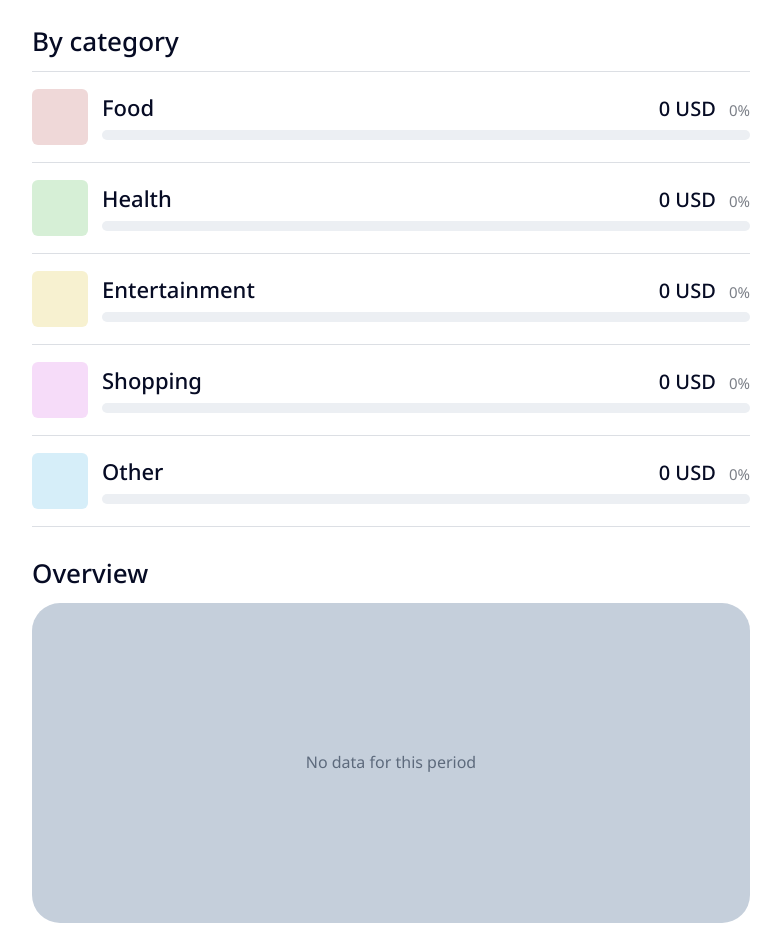
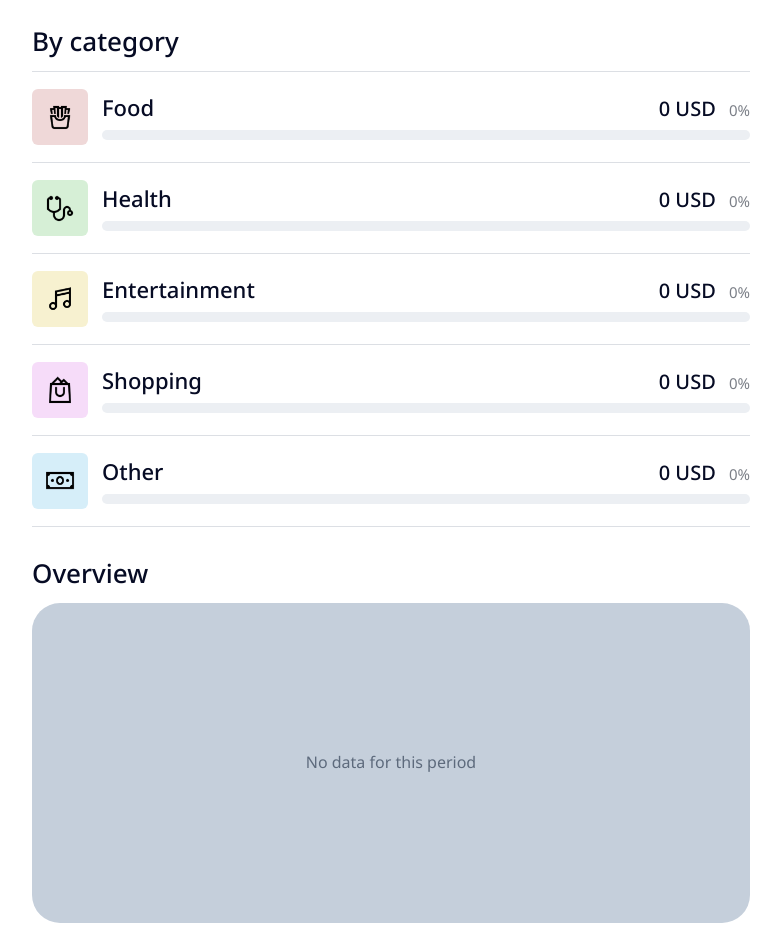
Before and after one commit to arthas-se/LW2_TeamProject, a plain HTML site: page frontend/index.html in a window 1280 px wide. Shown: the part 1239-2165 px from the top of the page, without its empty margins (258-1039 px from the left). Drawn offline with Linux system fonts and the light colour scheme; no server answers.

Commit message:
full fix

```diff
--- a/frontend/index.html
+++ b/frontend/index.html
@@ -46,7 +46,7 @@
     <section class="balance-section">
       <header class="page-header">
         <h1 class="page-title">My balance</h1>
-        <span class="brand">FINO</span>
+        <span class="brand">KOVALL</span>
       </header>
 
       <div class="balance-card">
@@ -195,7 +195,7 @@
         <div class="stat-row" data-category="food">
           <div class="transaction__icon transaction__icon--food">
             <!-- Icon: 32x32 -->
-            <img src="" alt="">
+            <img src="img/French Fries.png" alt="">
           </div>
           <div class="stat-row__body">
             <div class="stat-row__top">
@@ -209,7 +209,7 @@
         <div class="stat-row" data-category="health">
           <div class="transaction__icon transaction__icon--health">
             <!-- Icon: 32x32 -->
-            <img src="" alt="">
+            <img src="img/Stethoscope.png" alt="">
           </div>
           <div class="stat-row__body">
             <div class="stat-row__top">
@@ -223,7 +223,7 @@
         <div class="stat-row" data-category="entertainment">
           <div class="transaction__icon transaction__icon--entertainment">
             <!-- Icon: 32x32 -->
-            <img src="" alt="">
+            <img src="img/Musical Note.png" alt="">
           </div>
           <div class="stat-row__body">
             <div class="stat-row__top">
@@ -237,7 +237,7 @@
         <div class="stat-row" data-category="shopping">
           <div class="transaction__icon transaction__icon--shopping">
             <!-- Icon: 32x32 -->
-            <img src="" alt="">
+            <img src="img/Shopping Bag Full.png" alt="">
           </div>
           <div class="stat-row__body">
             <div class="stat-row__top">
@@ -251,7 +251,7 @@
         <div class="stat-row" data-category="other">
           <div class="transaction__icon transaction__icon--other">
             <!-- Icon: 32x32 -->
-            <img src="" alt="">
+            <img src="img/Money Bill.png" alt="">
           </div>
           <div class="stat-row__body">
             <div class="stat-row__top">
@@ -277,7 +277,7 @@
     <div class="transaction">
       <div class="transaction__icon">
         <!-- Icon: 32x32 (path is set by script.js, see ICONS) -->
-        <img src="" alt="">
+        <img src="img/Analytics.png" alt="">
       </div>
       <span class="transaction__name"></span>
       <div class="transaction__info">
```
